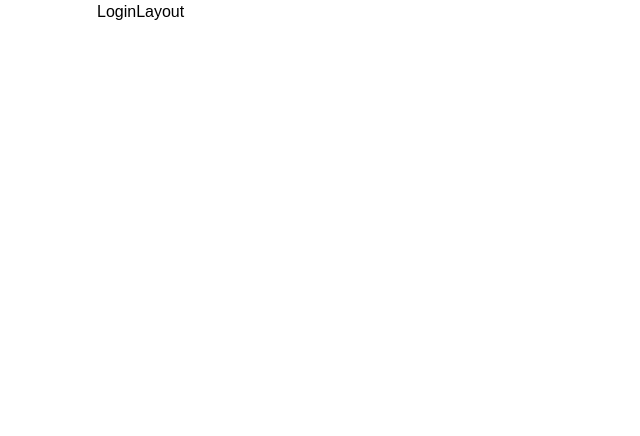
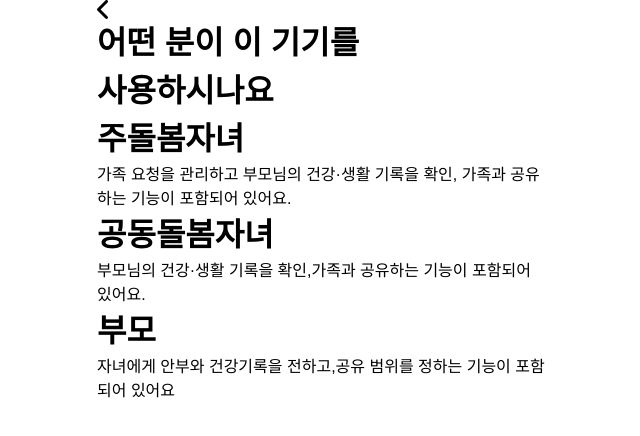
Before and after one commit to 2026-KW-HACKATHON/21_Hungry, a React (Vite) app in the folder 21_Hungry_FE/: page /login in a window 1280 px wide. Shown: the top 436 px of the page, without its empty margins (318-958 px from the left). Built offline with nearby package versions, Linux system fonts and the light colour scheme.

Commit message:
[FE] feat : 로그인레이아웃추가(#21)

```diff
--- a/21_Hungry_FE/src/components/login-layout/LoginLayout.jsx
+++ b/21_Hungry_FE/src/components/login-layout/LoginLayout.jsx
@@ -1,8 +1,12 @@
-import React from 'react'
+import { Outlet } from 'react-router-dom'
 
 function LoginLayout() {
   return (
-    <div>LoginLayout</div>
+    <div className='loginlayout__container'>
+      <div className='loginlayout__page'>
+        <Outlet />
+      </div>
+    </div>
   )
 }
 
```
